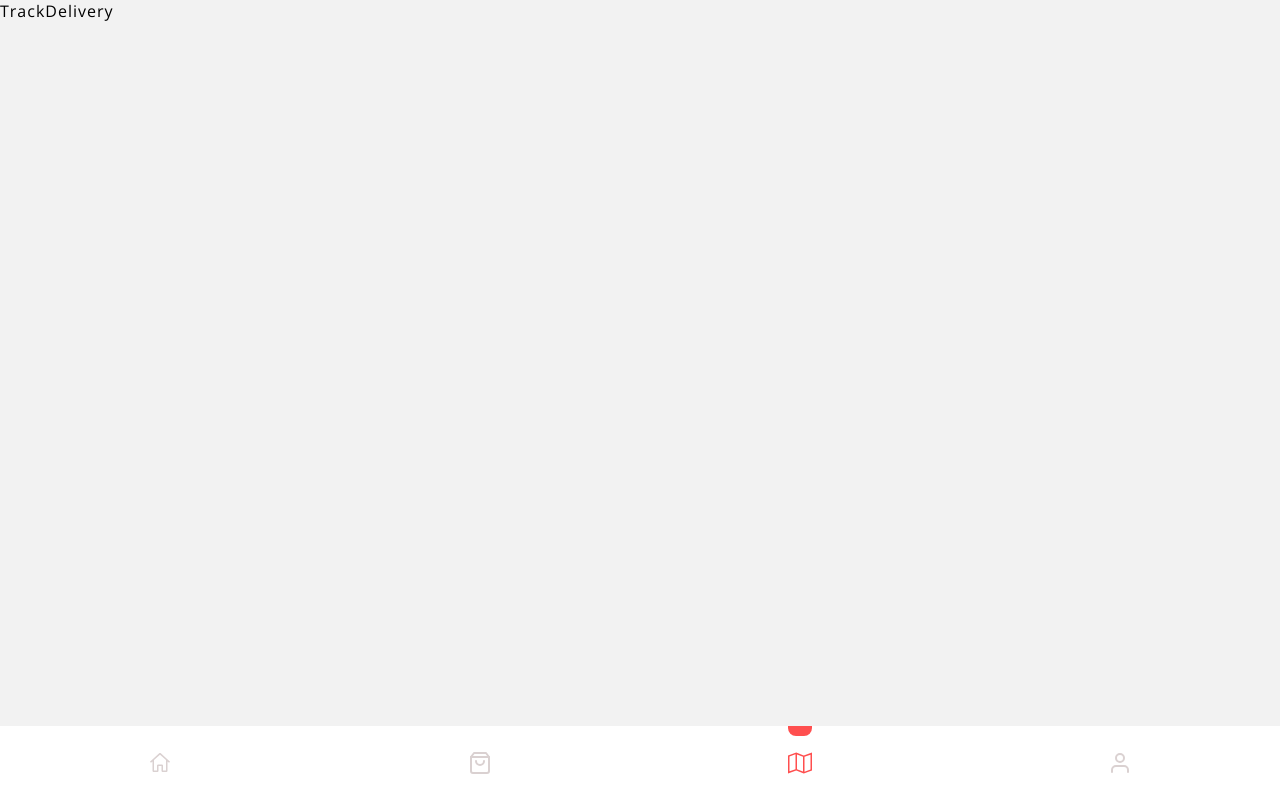
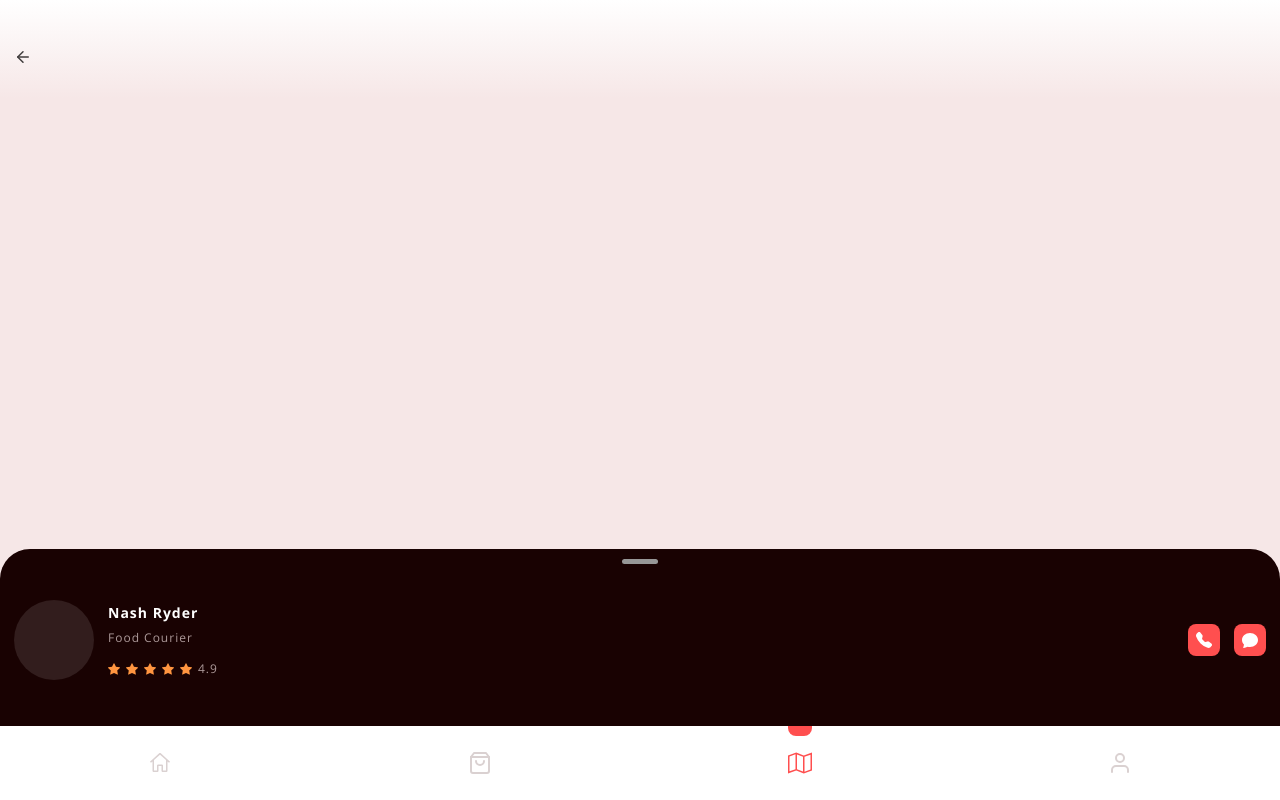
Before and after one commit to daniloramin/pizza-delivery, a React (Vite) app: page /track-delivery in a window 1280 px wide. Built offline with nearby package versions, Linux system fonts and the light colour scheme.

Commit message:
finish Track Delivery route

```diff
--- a/src/components/FoodModal/style.scss
+++ b/src/components/FoodModal/style.scss
@@ -4,7 +4,6 @@ div#food-modal {
   left: 0;
   height: 100vh;
   width: 100%;
-  border: 2px solid blue;
   background-color: #ff4f4f;
   z-index: 1;
   padding: 48px 14px;
--- a/src/components/NavBar/style.scss
+++ b/src/components/NavBar/style.scss
@@ -10,7 +10,6 @@ nav {
   height: 74px;
 
   background-color: #ffffff;
-  margin-top: 14px;
 
   a {
     --size: 1.5rem;
--- a/src/components/ScrollBarFilters/style.scss
+++ b/src/components/ScrollBarFilters/style.scss
@@ -6,6 +6,7 @@
 
   .filter-item {
     background-color: #ffffff;
+    color: #908888;
     padding: 14px;
     font-size: 12px;
     border-radius: 14px;
--- a/src/pages/Home/style.scss
+++ b/src/pages/Home/style.scss
@@ -5,6 +5,7 @@
   gap: 30px;
   min-height: 100vh;
   padding: 0px 14px;
+  margin-bottom: 14px;
 
   #welcome {
     font-size: 20px;
--- a/src/pages/Store/index.jsx
+++ b/src/pages/Store/index.jsx
@@ -99,10 +99,6 @@ export const Store = () => {
     setFilters(newItems);
   }
 
-  function onClickFood(value) {
-    setFoodClicked(value);
-  }
-
   return (
     <div id="store">
       <Link className="back-button" to={-1}>
--- a/src/pages/Store/style.scss
+++ b/src/pages/Store/style.scss
@@ -1,6 +1,7 @@
 #store {
   min-height: 100vh;
   position: relative;
+  margin-bottom: 14px;
 
   > a.back-button {
     position: absolute;
--- a/src/pages/TrackDelivery/index.jsx
+++ b/src/pages/TrackDelivery/index.jsx
@@ -1,5 +1,80 @@
 import "./style.scss";
 
+import { Link } from "react-router-dom";
+
+import {
+  BsFillTelephoneFill,
+  BsFillChatFill,
+  BsFillClockFill,
+} from "react-icons/bs";
+import { FiArrowLeft } from "react-icons/fi";
+import { HiLocationMarker } from "react-icons/hi";
+
+import { Title } from "../../components/Title";
+import { SubInfo } from "../../components/SubInfo";
+import { Evaluation } from "../../components/Evaluation";
+
 export const TrackDelivery = () => {
-  return <div id="track-delivery">TrackDelivery</div>;
+  return (
+    <div id="track-delivery">
+      <Link className="back-button" to={-1}>
+        <FiArrowLeft />
+      </Link>
+
+      <div className="tracker"></div>
+
+      <div className="track-content">
+        <span className="top-puller"></span>
+
+        <div className="delivery-user">
+          <div className="delivery-user-image"></div>
+
+          <div className="delivery-user-info">
+            <Title type="h2">Nash Ryder</Title>
+
+            <SubInfo>Food Courier</SubInfo>
+
+            <Evaluation value={4.9} />
+          </div>
+
+          <div className="delivery-contacts">
+            <button>
+              <BsFillTelephoneFill />
+            </button>
+            <button>
+              <BsFillChatFill />
+            </button>
+          </div>
+        </div>
+
+        <div className="order-infos">
+          <span className="top-puller"></span>
+
+          <div className="delivery-location">
+            <Title type="h2">Delivery Location</Title>
+
+            <div className="address-info">
+              <div>
+                <HiLocationMarker />
+              </div>
+
+              <SubInfo>428 80th St NY, USA</SubInfo>
+            </div>
+          </div>
+
+          <div className="arrive-in">
+            <Title type="h2">Arrive In</Title>
+
+            <div className="time-info">
+              <div>
+                <BsFillClockFill />
+              </div>
+
+              <SubInfo>30 min</SubInfo>
+            </div>
+          </div>
+        </div>
+      </div>
+    </div>
+  );
 };
--- a/src/pages/TrackDelivery/style.scss
+++ b/src/pages/TrackDelivery/style.scss
@@ -1,3 +1,161 @@
 #track-delivery {
+  position: relative;
+  margin: 0;
   min-height: 100vh;
+  background-image: linear-gradient(to top, #f6e7e7 89%, #ffffff);
+  background-repeat: no-repeat;
+  background-size: cover;
+  // border: 2px solid red;
+
+  > .back-button {
+    position: absolute;
+    top: 48px;
+    left: 14px;
+
+    > svg {
+      font-size: 18px;
+      color: #413d3d;
+    }
+  }
+
+  > div.tracker {
+    height: 549px;
+  }
+
+  > div.track-content {
+    position: relative;
+    height: 347px;
+    background-color: #190202;
+    border-radius: 30px 30px 0 0;
+    color: white;
+    padding: 30px 14px 0px;
+
+    > div.delivery-user {
+      margin-top: 21px;
+      display: flex;
+      justify-content: flex-start;
+      align-items: center;
+      gap: 14px;
+
+      > div.delivery-user-image {
+        width: 80px;
+        height: 80px;
+        border-radius: 50%;
+        background-color: #321d1d;
+      }
+
+      > div.delivery-user-info {
+        flex-grow: 1;
+
+        > h2 {
+          color: #ffffff;
+          font-size: 14px;
+        }
+
+        > span {
+          color: #ac9999;
+          font-size: 12px;
+          margin-top: 7px;
+          margin-bottom: 14px;
+        }
+
+        > p {
+          font-size: 12px;
+          color: #ac9999;
+        }
+      }
+
+      > div.delivery-contacts {
+        display: flex;
+        gap: 14px;
+
+        > button {
+          display: grid;
+          place-items: center;
+          background-color: #ff4f4f;
+          border-radius: 8px;
+          width: 32px;
+          height: 32px;
+          border: none;
+
+          svg {
+            font-size: 16px;
+            color: #ffffff;
+          }
+        }
+      }
+    }
+
+    > div.order-infos {
+      position: absolute;
+      left: 0;
+      top: 170px;
+
+      padding: 30px 14px;
+      margin-top: 14px;
+      width: 100%;
+      height: 207px;
+
+      border-radius: 30px 30px 0 0;
+      background-color: #fafafa;
+
+      display: flex;
+      justify-content: flex-start;
+      gap: 60px;
+
+      > div.delivery-location {
+        width: 182px;
+      }
+
+      > div.delivery-location,
+      div.arrive-in {
+        height: fit-content;
+        display: flex;
+        flex-direction: column;
+        gap: 20px;
+
+        h2 {
+          font-size: 16px;
+          color: #413d3d;
+        }
+
+        > div.address-info,
+        div.time-info {
+          display: flex;
+          gap: 10px;
+          align-items: center;
+          color: #908888;
+
+          > div {
+            display: grid;
+            place-items: center;
+
+            width: 34px;
+            height: 34px;
+            background-color: #f7ecec;
+            border-radius: 10px;
+
+            svg {
+              font-size: 18px;
+              color: #dad1d1;
+            }
+          }
+        }
+      }
+
+      > div.arrive-in {
+      }
+    }
+  }
 }
+
+span.top-puller {
+  position: absolute;
+  top: 10px;
+  background-color: #979797;
+  width: 36px;
+  height: 5px;
+  border-radius: 2.5px;
+  left: 50%;
+  transform: translateX(-50%);
+}
```
